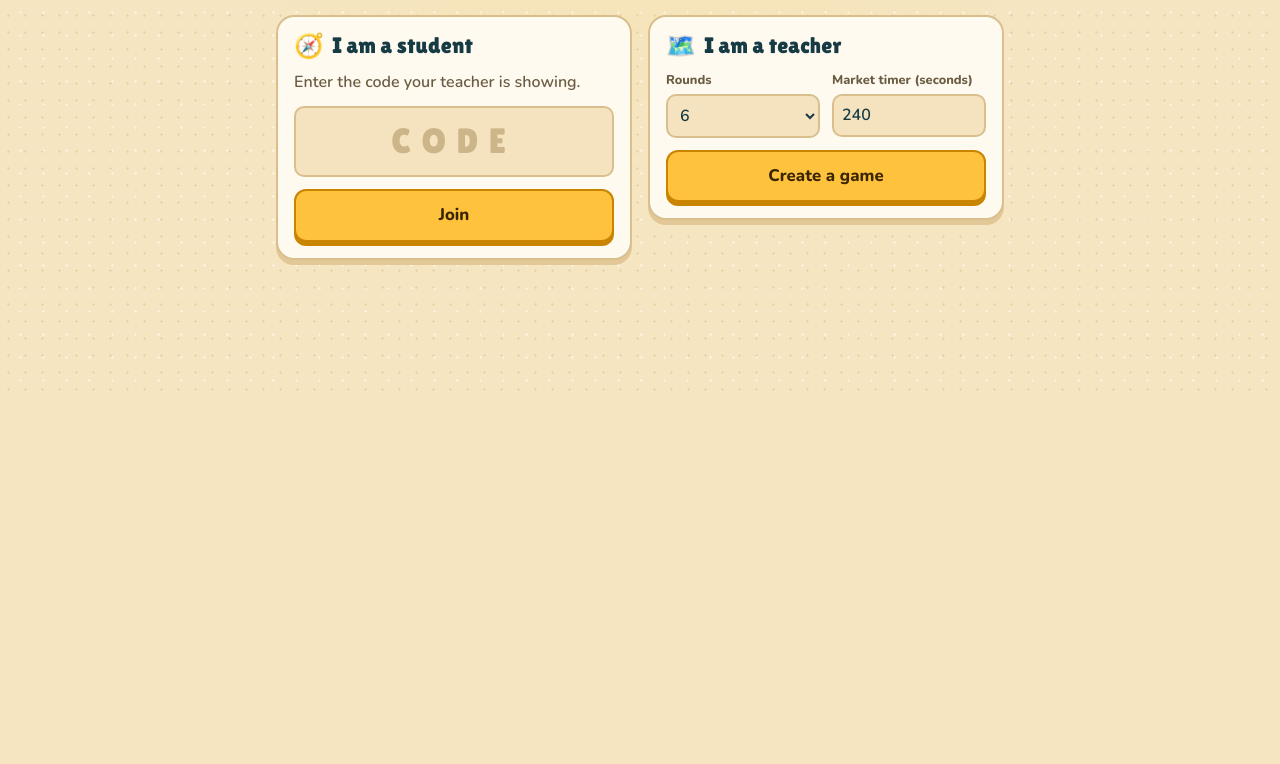
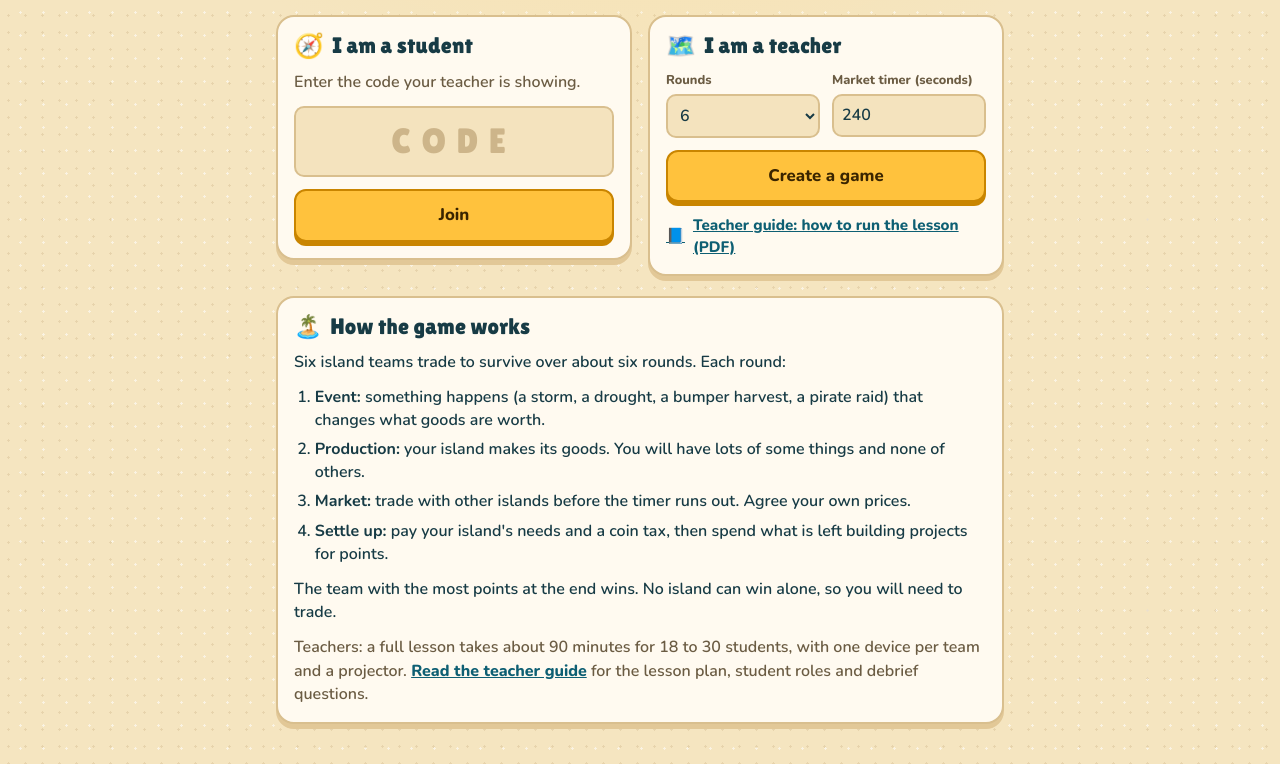
Before and after one commit to jhughes3818/castaway-economy, a website: page public/index.html in a window 1280 px wide. Shown: the part 401-1165 px from the top of the page. Before the commit the page ends 800 px from the top, so only its background shows below. Drawn offline with nearby package versions, Linux system fonts and the light colour scheme.

Commit message:
Add game explanation and teacher guide PDF link to home page
Co-Authored-By: Claude Opus 5.5 <noreply@anthropic.com>
Claude-Session: https://claude.ai/code/session_01KNQxVRbM1DryNJAb3T9ZxY

```diff
--- a/public/index.html
+++ b/public/index.html
@@ -25,6 +25,10 @@
 .err:empty,.resume:empty{display:none}
 .resume{display:flex;flex-wrap:wrap;gap:6px 12px;align-items:center}
 .resume .muted{flex-basis:100%;font-size:.9rem}
+.how h2{display:flex;align-items:center;gap:8px}
+.how ol{margin:0;padding-left:1.3em;display:flex;flex-direction:column;gap:6px}
+.how p{margin:0}
+.guide{display:flex;align-items:center;gap:8px;font-size:.95rem}
 </style>
 </head>
 <body>
@@ -56,7 +60,19 @@
 <div class="opts"><div class="field"><label for="rounds">Rounds</label><select id="rounds"><option>4</option><option>5</option><option selected>6</option><option>7</option></select></div>
 <div class="field"><label for="tlen">Market timer (seconds)</label><input id="tlen" type="number" min="30" max="900" step="15" value="240"></div></div>
 <button class="btn primary" id="create">Create a game</button><div class="err" id="err" role="alert"></div>
+<a class="guide" href="/teacher-guide.pdf" target="_blank" rel="noopener"><span aria-hidden="true">📘</span>Teacher guide: how to run the lesson (PDF)</a>
 <div id="resume" class="resume"></div></section></div>
+<section class="panel how"><h2><span aria-hidden="true">🏝️</span>How the game works</h2>
+<p>Six island teams trade to survive over about six rounds. Each round:</p>
+<ol>
+<li><b>Event:</b> something happens (a storm, a drought, a bumper harvest, a pirate raid) that changes what goods are worth.</li>
+<li><b>Production:</b> your island makes its goods. You will have lots of some things and none of others.</li>
+<li><b>Market:</b> trade with other islands before the timer runs out. Agree your own prices.</li>
+<li><b>Settle up:</b> pay your island's needs and a coin tax, then spend what is left building projects for points.</li>
+</ol>
+<p>The team with the most points at the end wins. No island can win alone, so you will need to trade.</p>
+<p class="muted">Teachers: a full lesson takes about 90 minutes for 18 to 30 students, with one device per team and a projector. <a href="/teacher-guide.pdf" target="_blank" rel="noopener">Read the teacher guide</a> for the lesson plan, student roles and debrief questions.</p>
+</section>
 </div>
 <script>
 (function(){
--- a/server.js
+++ b/server.js
@@ -300,7 +300,7 @@ function lanAddresses() {
 }
 
 /* ---------- http ---------- */
-const MIME = { '.html': 'text/html; charset=utf-8', '.js': 'application/javascript; charset=utf-8', '.css': 'text/css; charset=utf-8', '.svg': 'image/svg+xml', '.json': 'application/json' };
+const MIME = { '.html': 'text/html; charset=utf-8', '.js': 'application/javascript; charset=utf-8', '.css': 'text/css; charset=utf-8', '.svg': 'image/svg+xml', '.json': 'application/json', '.pdf': 'application/pdf' };
 function send(res, code, body, headers) {
   const h = Object.assign({ 'Cache-Control': 'no-store' }, headers || {});
   if (typeof body === 'object' && !Buffer.isBuffer(body)) { h['Content-Type'] = 'application/json'; body = JSON.stringify(body); }
@@ -329,6 +329,7 @@ const server = http.createServer(async (req, res) => {
     if (req.method === 'GET' && parts[0] === 'host') return serveStatic(res, 'host.html');
     if (req.method === 'GET' && parts[0] === 'qrcode.js') return serveStatic(res, 'qrcode.js');
     if (req.method === 'GET' && parts[0] === 'theme.css') return serveStatic(res, 'theme.css');
+    if (req.method === 'GET' && parts[0] === 'teacher-guide.pdf') return serveStatic(res, 'teacher-guide.pdf');
     if (req.method === 'GET' && parts[0] === 'lan') return send(res, 200, { addresses: lanAddresses(), port: server.address() && server.address().port });
     if (req.method === 'GET' && parts[0] === 'health') return send(res, 200, { ok: true, games: Object.keys(games).length });
 
```
Also changed, not shown: 1 other file.
